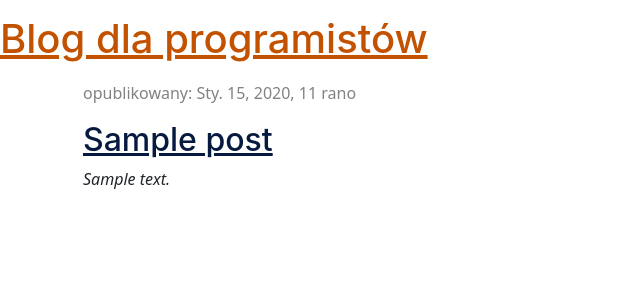
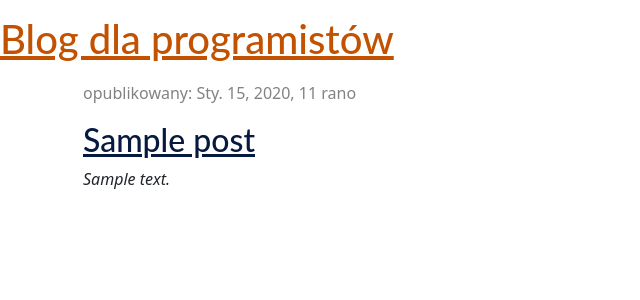
Before and after one commit to pamidev/DjangoBlog, a Django app: page / in a window 1280 px wide. Shown: the top 300 px of the page, without its empty margins (0-640 px from the left). Run offline with Django 3.2, Linux system fonts and the light colour scheme; tables that the repository leaves empty hold one stand-in row (values such as "Sample post").

Commit message:
Changed blog.css

```diff
--- a/blog/static/css/blog.css
+++ b/blog/static/css/blog.css
@@ -3,7 +3,7 @@
     margin-top: 5px;
     padding: 10px 50px 0px 0px;
     color: #C25100;
-    font-family: 'Inter', sans-serif;
+    font-family: 'Lato', sans-serif;
     text-decoration: none;
     width:70%;
     border-style: hidden;
@@ -24,7 +24,7 @@
   border-color:#f0f0f0;
 }
 
-.baner{
+.baner {
     width: 100%;
     border-radius: 10px;
     border-bottom:solid;
@@ -80,25 +80,25 @@
 .nav-link {
     padding: 0px 0px 0px 78px;
     color: #061A40;
-    font-family: 'Inter', sans-serif;
+    font-family: 'Lato', sans-serif;
     text-decoration: none;
 }
 
 h2 {
-    font-family: 'Inter', sans-serif;
+    font-family: 'Lato', sans-serif;
 }
 
 .all {
     margin: auto;
     width: 80%;
     padding-left: 220px;
-    font-family: 'Inter', sans-serif;
+    font-family: 'Lato', sans-serif;
 }
 
 .nav-link2 {
     padding: 0px 70px 0px 11px;
     color: #C25100;
-    font-family: 'Inter', sans-serif;
+    font-family: 'Lato', sans-serif;
     font-size: 40px;
     text-decoration: none;
 }
```
